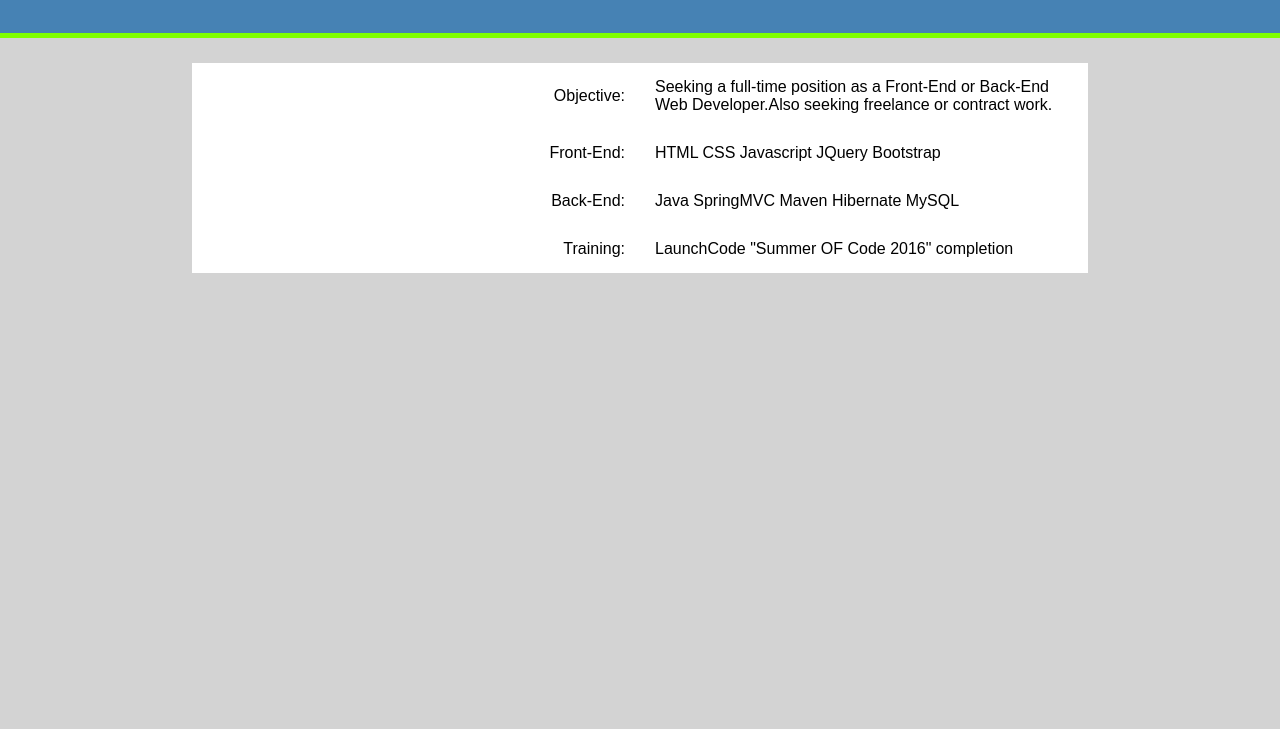
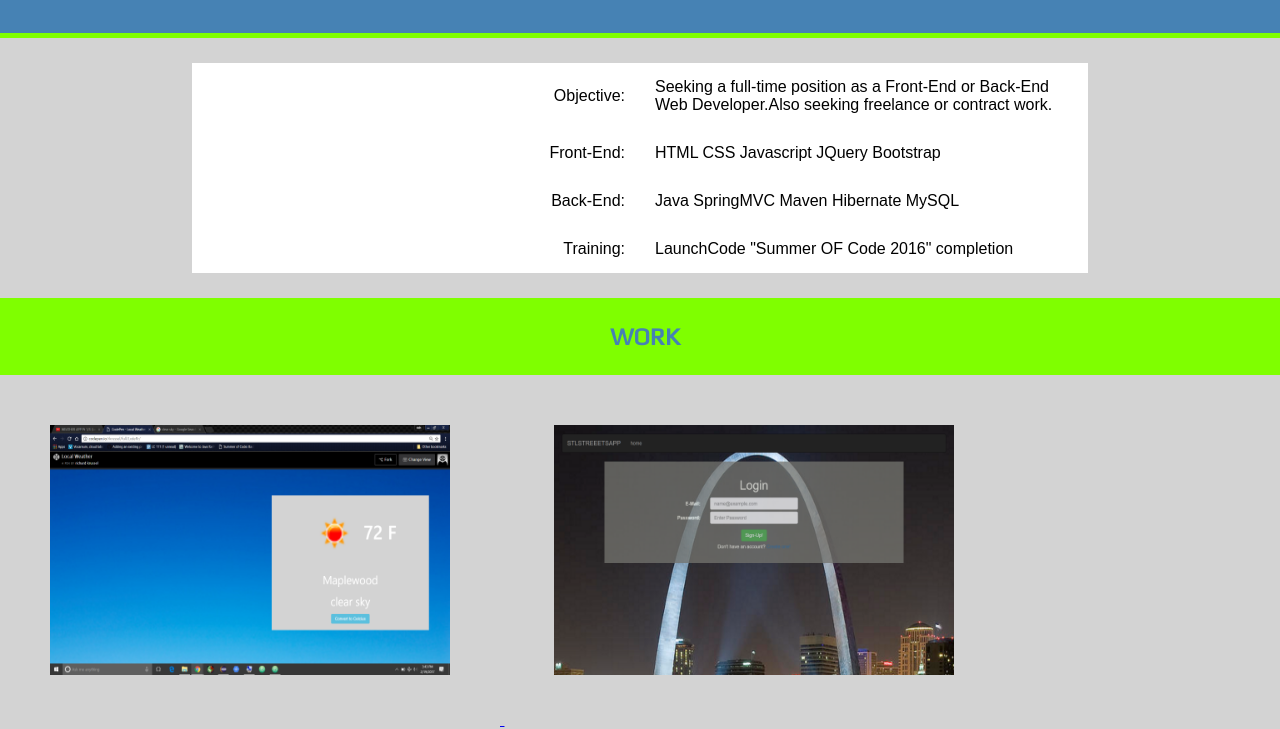
Before and after one commit to rkrussel/Portfolio-Page, a plain HTML site: page Portfolio-Page/index.html in a window 1280 px wide. Shown: the part 242-971 px from the top of the page. Before the commit the page ends 800 px from the top, so only its background shows below. Drawn offline with Linux system fonts and the light colour scheme.

Commit message:
added 2 projects

```diff
--- a/Portfolio-Page/css/style.css
+++ b/Portfolio-Page/css/style.css
@@ -116,3 +116,25 @@ table{
     margin: 15px;
     width: 50%;
 }
+#workhead{
+    width: 100%;
+    background-color:#7FFF00;
+    padding: 5px;
+    color: #4682B4;
+    text-align: center;
+    font-family: 'Play', cursive;
+}
+.img{
+    display: inline-block;
+    height: 250px;
+    width: 400px;
+    margin: 50px;
+
+
+}
+  .img:hover{
+    background-color:grey;
+}
+a:hover{
+    color: yellow;
+}
--- a/Portfolio-Page/index.html
+++ b/Portfolio-Page/index.html
@@ -62,6 +62,16 @@
         </tr>
         </table>
     </div>
+    <div id="workhead">
+        <h2>WORK</h2>
+    </div>
+    <div id="worksection">
+        <a href="http://codepen.io/rkrussel/pen/LxdeRr"><img id="weatherapp" class="img" src="images/weatherapp.png"></img>
+        </a>
+
+        <a href="http://codepen.io/rkrussel/pen/LxdeRr"><img id="streetsapp" class="img" src="images/streetsapp.png"></img>
+        </a>
+    </div>
 
 </body>
 <footer>
```
Also changed, not shown: Portfolio-Page/images/streetsapp.png (added), Portfolio-Page/images/weatherapp.png (added).
